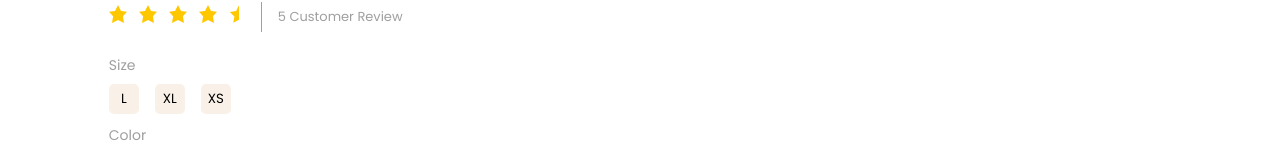
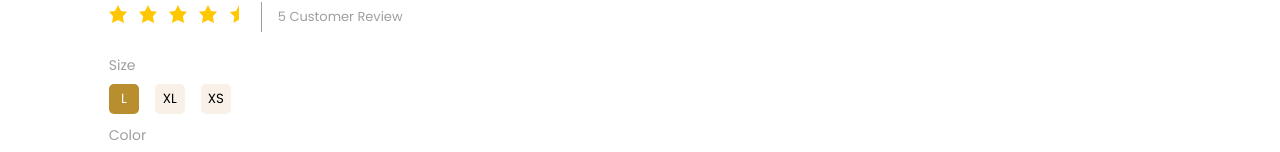
Before and after one commit to ThomazHilario/compass-uol-desafio-3, a React (Vite) app in the folder frontend-furniro/: page /product/1 in a window 1280 px wide. Shown: the part 783-935 px from the top of the page. Built offline with nearby package versions, Linux system fonts and the light colour scheme; no server answers.

Commit message:
fix: Adicionar sinal de igual ao enviar parâmetro da categoria.

```diff
--- a/frontend-furniro/src/Components/Category-Card/category-card.css
+++ b/frontend-furniro/src/Components/Category-Card/category-card.css
@@ -14,4 +14,4 @@
             margin-top: 1rem;
             text-align: center;
         }
-    }
+}
--- a/frontend-furniro/src/Components/Size-Product/size-product.css
+++ b/frontend-furniro/src/Components/Size-Product/size-product.css
@@ -1,11 +1,15 @@
+:root{
+    --color-button-size-selected:#B88E2F;
+}
+
 #size__product{
     div > button{
         border-radius: 5px;
         background-color: var(--color-button-size);
         outline: none;
 
-        &:focus{
-            background-color: #B88E2F;
+        &:nth-child(1){
+            background-color: var(--color-button-size-selected);
             color: white;
         }
     }
--- a/frontend-furniro/src/Pages/SingleProduct/index.tsx
+++ b/frontend-furniro/src/Pages/SingleProduct/index.tsx
@@ -48,7 +48,7 @@ export const SingleProduct = () => {
                 const categoryId = categoriesFounded.data.find((category:CategoryProps) => category.id === productFounded.data.category_id).id
 
                 // Request products related
-                const productsRelated = await axios.get(`http://localhost:3000/products?limit=4&category_id${categoryId}`)
+                const productsRelated = await axios.get(`http://localhost:3000/products?limit=4&category_id=${categoryId}`)
 
                 // Set data in state product, categories and products related
                 setProduct(productFounded.data)
```
